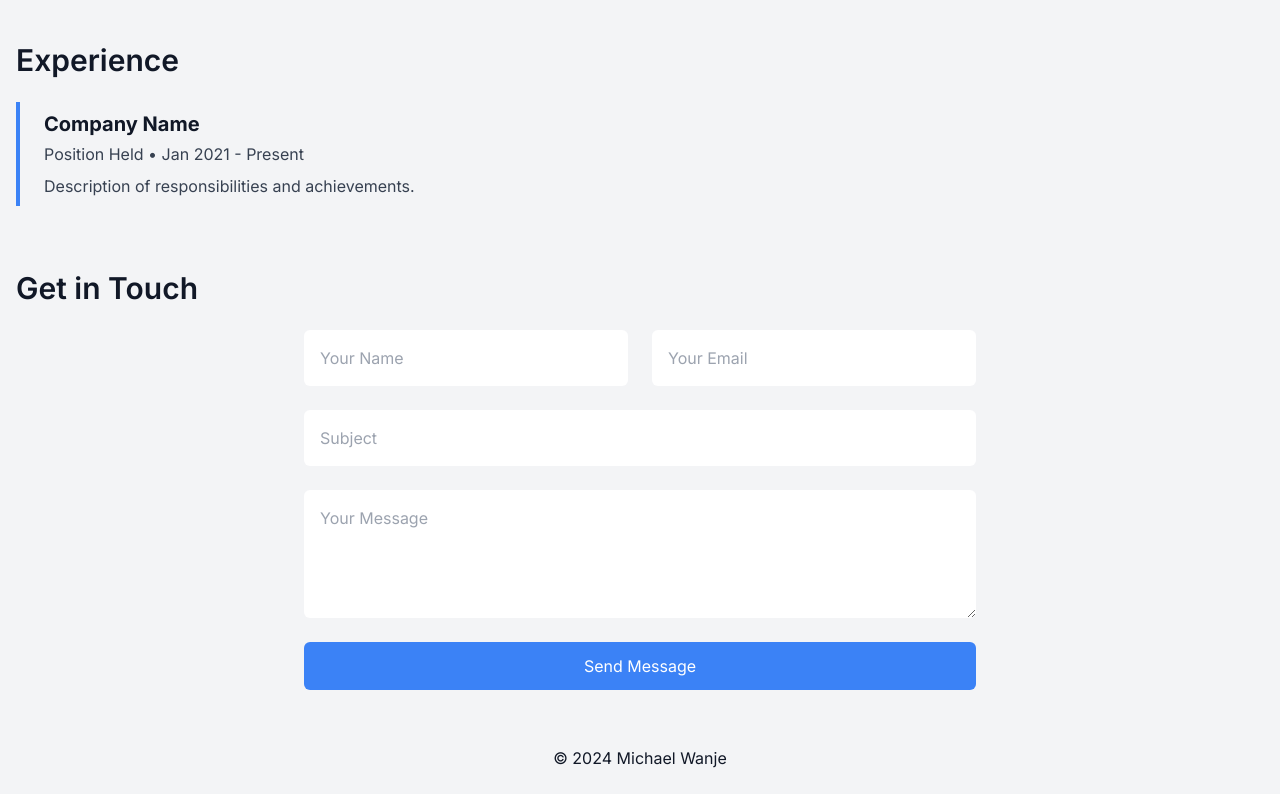
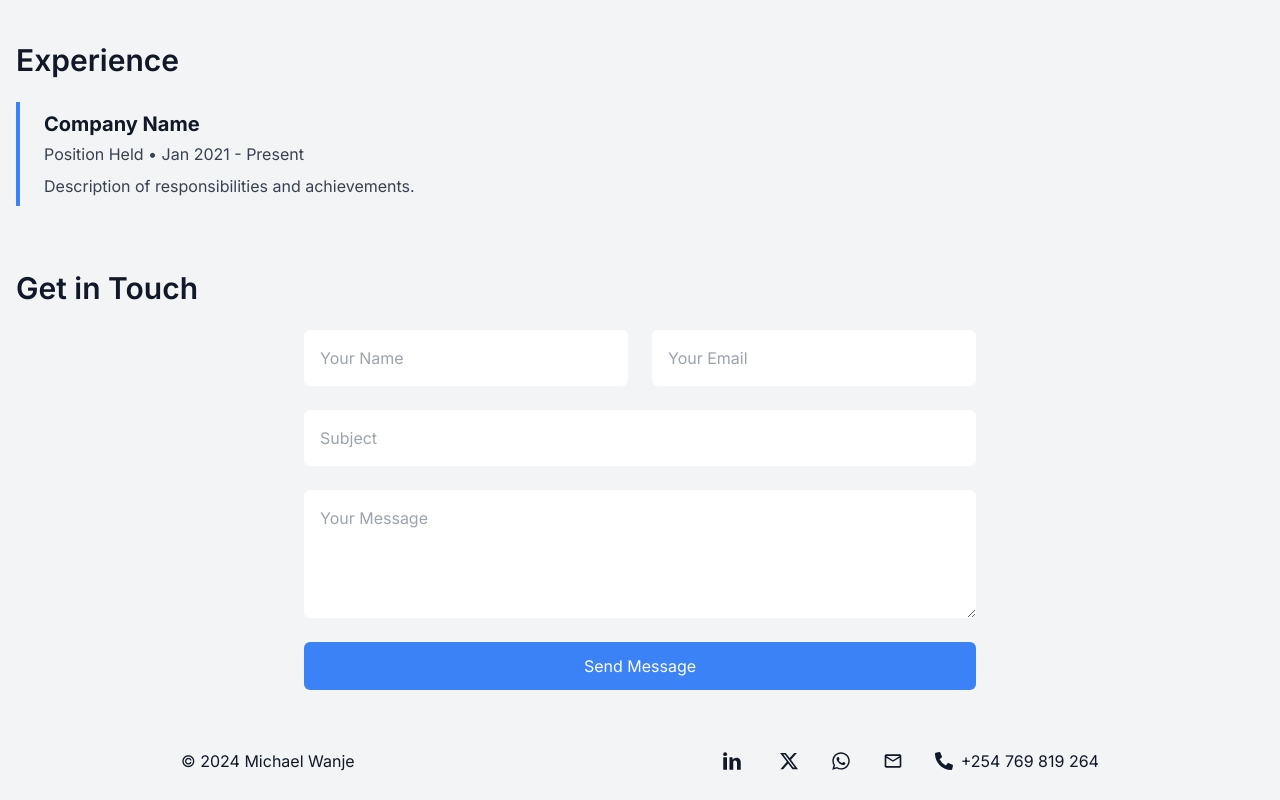
Before and after one commit to PatohMrun/masaba, a Next.js app: page / in a window 1280 px wide. Shown: the part 1065-1865 px from the top of the page. Built offline with nearby package versions, Linux system fonts and the light colour scheme; a web font is replaced by a local one.

Commit message:
Separated Footer, Added contact details on footer

```diff
--- a/app/(user)/page.tsx
+++ b/app/(user)/page.tsx
@@ -306,11 +306,6 @@ export default function Home() {
           </form>
         </section>
       </main>
-
-      {/* Footer */}
-      <footer className="text-center py-6 bg-gray-100 dark:bg-gray-800 text-gray-900 dark:text-gray-200">
-        © {new Date().getFullYear()} Michael Wanje
-      </footer>
     </div>
   );
 }
--- a/app/layout.tsx
+++ b/app/layout.tsx
@@ -3,6 +3,7 @@ import { Inter } from "next/font/google";
 import "./globals.css";
 // import Navbar from "@/components/Navbar";
 import { Providers } from './Providers';
+import Footer from "@/components/Footer";
 
 const inter = Inter({ subsets: ["latin"] });
 
@@ -22,6 +23,7 @@ export default function RootLayout({
         <Providers>
           {/* <Navbar /> */}
           {children}
+          <Footer />
         </Providers>
         </body>
     </html>
--- /dev/null
+++ b/components/Footer.tsx
@@ -0,0 +1,28 @@
+import React from 'react';
+import { TiSocialLinkedin } from "react-icons/ti";
+import { FaXTwitter } from "react-icons/fa6";
+import { FaWhatsapp } from "react-icons/fa";
+import { MdOutlineEmail } from "react-icons/md";
+import { FaPhoneAlt } from "react-icons/fa";
+
+
+const Footer: React.FC = () => {
+    return (
+        <footer className=" flex justify-around flex-wrap gap-8 items-center text-center px-4 py-6 bg-gray-100 dark:bg-gray-800 text-gray-900 dark:text-gray-200">
+            <div>
+                © {new Date().getFullYear()} Michael Wanje
+            </div>
+
+            <div className='flex gap-8 items-center justify-center flex-wrap'>
+                <a href="https://www.linkedin.com/in/michaelwanje?utm_source=share&utm_campaign=share_via&utm_content=profile&utm_medium=android_app" target='_blank' title='LinkedIn' rel="noopener noreferrer" className='hover:text-blue-500'><TiSocialLinkedin size={30} /></a>
+                <a href="https://x.com/Masabamichael07?t=jA-FWPGtCnQrgeJNC1j3oA&s=09" target='_blank' title='X' rel="noopener noreferrer" className='hover:text-blue-500'><FaXTwitter size={20} /></a>
+                <a href="https://wa.me/254769819264" target='_blank' title='WhatsApp' rel="noopener noreferrer" className='hover:text-blue-500'><FaWhatsapp size={20} /></a>
+                <a href="mailto:m.michael.wanje@gmail.com" target='_blank' title='Email' rel="noopener noreferrer" className='hover:text-blue-500'><MdOutlineEmail size={20} /></a>
+                <p className='flex gap-2 items-center'><FaPhoneAlt size={18} /> +254 769 819 264</p>
+            </div>
+
+      </footer>
+    );
+}
+
+export default Footer;
--- a/components/Navbar.tsx
+++ b/components/Navbar.tsx
@@ -10,7 +10,6 @@ import { MdMenuOpen, MdClose } from "react-icons/md";
 
 const Navbar: React.FC = () => {
     const pathname = usePathname();
-    // const router = useRouter();
     const [isOpen, setIsOpen] = useState(false);
     const [currentLogo, setCurrentLogo] = useState<string>('/images/Logo2.png');
     const { theme, systemTheme } = useTheme();
```
